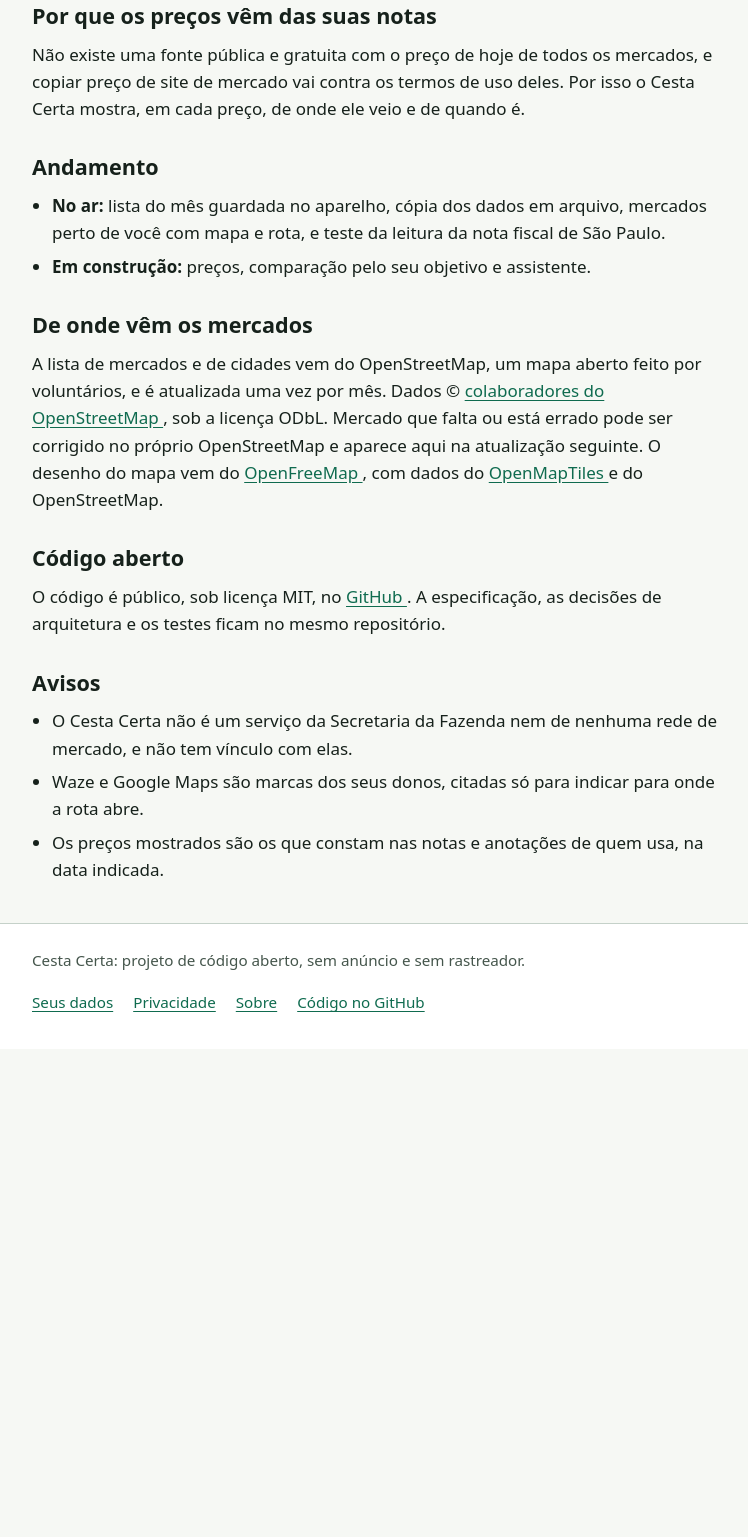
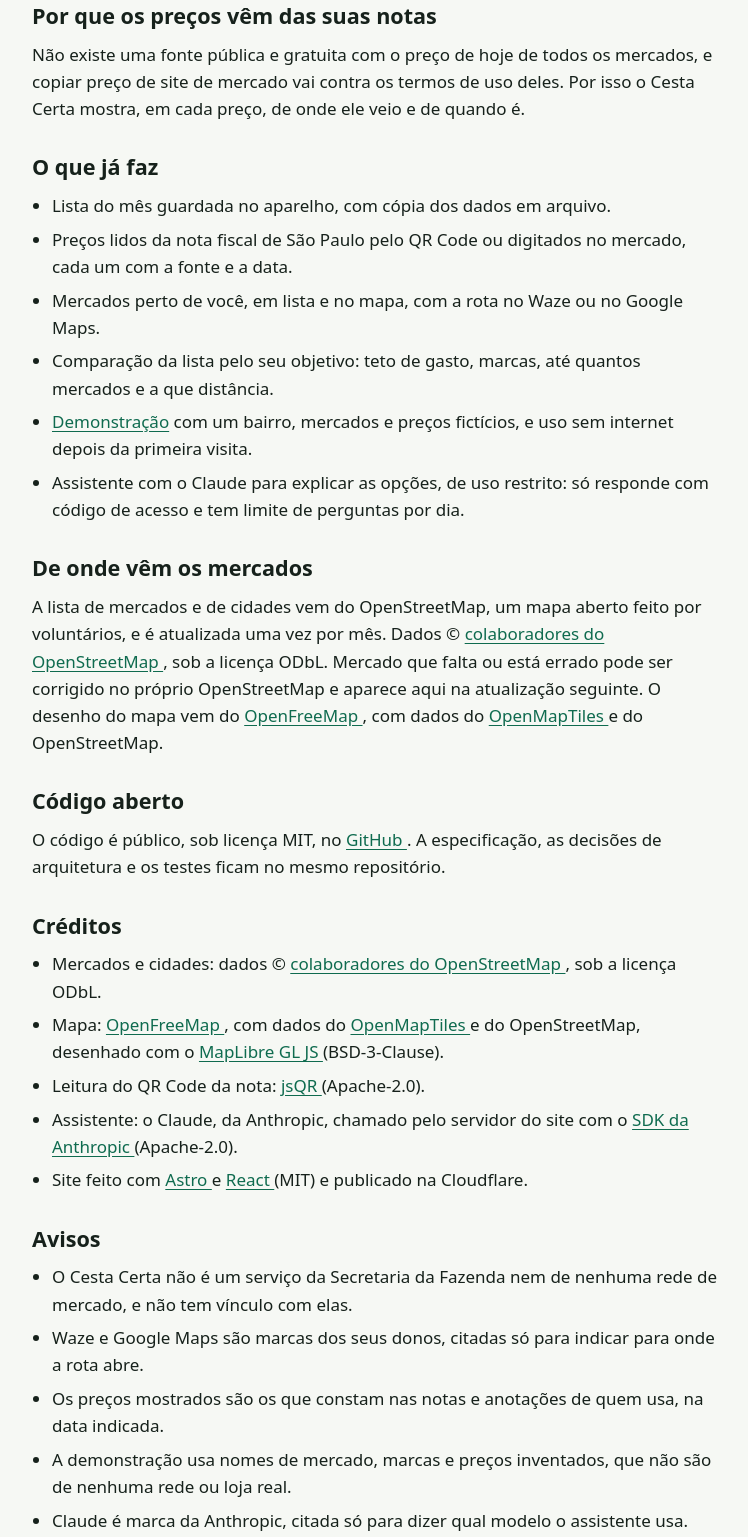
Before and after one commit to cleberSan/cesta-certa, an Astro site: page /sobre in a window 1280 px wide. Shown: the part 245-1782 px from the top of the page, without its empty margins (264-1012 px from the left). Before the commit the page ends 1294 px from the top, so only its background shows below. Built offline with nearby package versions, Linux system fonts and the light colour scheme; Astro itself is replaced by a stand-in of ours.

Commit message:
docs: README, Sobre e CONTRIBUTING com o MVP completo e os créditos (T18)
- README: o que o app faz, como funciona (com o ADR de cada parte), a lista dos ADRs 0000 a
  0007 e os créditos de dados e bibliotecas, com as licenças.
- Sobre: o que o app já faz e os créditos (OpenStreetMap, OpenFreeMap, OpenMapTiles, MapLibre,
  jsQR, Anthropic, Astro, React); aviso de que a demonstração usa nomes inventados.
- CONTRIBUTING: demonstração e service worker (registro, lista do build, testes, como
  desligar) e os nomes dos segredos do assistente.
- Página inicial: "Como funciona" no presente.

Os ADRs de 0002 a 0005 já tinham entrado com as tarefas deles.

Co-Authored-By: Claude Opus 5.5 <noreply@anthropic.com>
Claude-Session: https://claude.ai/code/session_018TjVKvUd5mD9RTCoDqKZtH

```diff
--- a/src/pages/index.astro
+++ b/src/pages/index.astro
@@ -12,7 +12,7 @@ import BaseLayout from "../layouts/BaseLayout.astro";
     acordo com o seu objetivo, e abre a rota com um toque.
   </p>
 
-  <h2>Como vai funcionar</h2>
+  <h2>Como funciona</h2>
   <ol class="passos">
     <li>
       <strong>Lista do mês.</strong> Itens, quantidade, marca preferida e tamanho, guardados no seu
@@ -81,6 +81,6 @@ import BaseLayout from "../layouts/BaseLayout.astro";
     </p>
   </div>
   <p>
-    As outras partes chegam uma de cada vez. O andamento fica em <a href="/sobre">Sobre</a>.
+    O que o Cesta Certa já faz e de onde vêm os dados fica em <a href="/sobre">Sobre</a>.
   </p>
 </BaseLayout>
--- a/src/pages/sobre.astro
+++ b/src/pages/sobre.astro
@@ -21,14 +21,25 @@ import BaseLayout from "../layouts/BaseLayout.astro";
     preço, de onde ele veio e de quando é.
   </p>
 
-  <h2>Andamento</h2>
+  <h2>O que já faz</h2>
   <ul>
+    <li>Lista do mês guardada no aparelho, com cópia dos dados em arquivo.</li>
     <li>
-      <strong>No ar:</strong> lista do mês guardada no aparelho, cópia dos dados em arquivo,
-      mercados perto de você com mapa e rota, e teste da leitura da nota fiscal de São Paulo.
+      Preços lidos da nota fiscal de São Paulo pelo QR Code ou digitados no mercado, cada um com a
+      fonte e a data.
+    </li>
+    <li>Mercados perto de você, em lista e no mapa, com a rota no Waze ou no Google Maps.</li>
+    <li>
+      Comparação da lista pelo seu objetivo: teto de gasto, marcas, até quantos mercados e a que
+      distância.
     </li>
     <li>
-      <strong>Em construção:</strong> preços, comparação pelo seu objetivo e assistente.
+      <a href="/demonstracao">Demonstração</a> com um bairro, mercados e preços fictícios, e uso sem
+      internet depois da primeira visita.
+    </li>
+    <li>
+      Assistente com o Claude para explicar as opções, de uso restrito: só responde com código de
+      acesso e tem limite de perguntas por dia.
     </li>
   </ul>
 
@@ -51,6 +62,39 @@ import BaseLayout from "../layouts/BaseLayout.astro";
     . A especificação, as decisões de arquitetura e os testes ficam no mesmo repositório.
   </p>
 
+  <h2>Créditos</h2>
+  <ul>
+    <li>
+      Mercados e cidades: dados ©{" "}
+      <ExternalLink href="https://www.openstreetmap.org/copyright">
+        colaboradores do OpenStreetMap
+      </ExternalLink>
+      , sob a licença ODbL.
+    </li>
+    <li>
+      Mapa: <ExternalLink href="https://openfreemap.org">OpenFreeMap</ExternalLink>, com dados do{" "}
+      <ExternalLink href="https://openmaptiles.org">OpenMapTiles</ExternalLink> e do OpenStreetMap,
+      desenhado com o <ExternalLink href="https://maplibre.org">MapLibre GL JS</ExternalLink>
+      (BSD-3-Clause).
+    </li>
+    <li>
+      Leitura do QR Code da nota:{" "}
+      <ExternalLink href="https://github.com/cozmo/jsQR">jsQR</ExternalLink>
+      (Apache-2.0).
+    </li>
+    <li>
+      Assistente: o Claude, da Anthropic, chamado pelo servidor do site com o{" "}
+      <ExternalLink href="https://github.com/anthropics/anthropic-sdk-typescript">
+        SDK da Anthropic
+      </ExternalLink>
+      (Apache-2.0).
+    </li>
+    <li>
+      Site feito com <ExternalLink href="https://astro.build">Astro</ExternalLink> e{" "}
+      <ExternalLink href="https://react.dev">React</ExternalLink> (MIT) e publicado na Cloudflare.
+    </li>
+  </ul>
+
   <h2>Avisos</h2>
   <ul>
     <li>
@@ -63,5 +107,10 @@ import BaseLayout from "../layouts/BaseLayout.astro";
     <li>
       Os preços mostrados são os que constam nas notas e anotações de quem usa, na data indicada.
     </li>
+    <li>
+      A demonstração usa nomes de mercado, marcas e preços inventados, que não são de nenhuma rede
+      ou loja real.
+    </li>
+    <li>Claude é marca da Anthropic, citada só para dizer qual modelo o assistente usa.</li>
   </ul>
 </BaseLayout>
```
Also changed, not shown: CONTRIBUTING.md (+20 -9 lines), docs/specs/0001-mvp-compra-do-mes/tarefas.md (+1 -1 lines), README.md.
